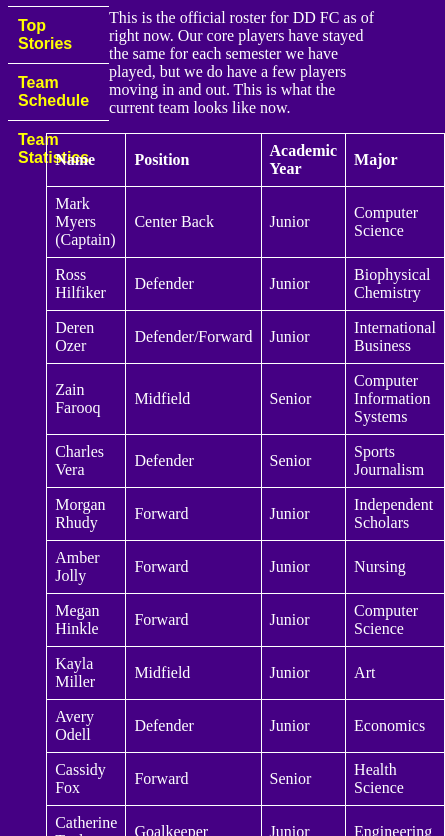
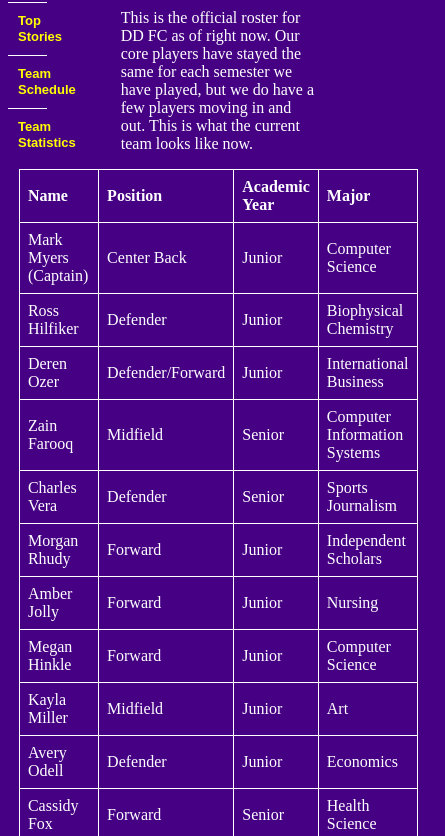
Before and after one commit to markmyers21/343-s23-p1, a plain HTML site: page roster.html in a window 390 px wide. Shown: the part 79-915 px from the top of the page, 445 px wide, since content can reach past the window. Drawn offline with Linux system fonts and the light colour scheme.

Commit message:
Updating roster.css

```diff
--- a/css/roster.css
+++ b/css/roster.css
@@ -5,8 +5,9 @@ nav {
 
 main {
     margin: auto;
-    max-width: 70vw;
+    max-width: 60vw;
     order: 2;
+    padding-left: 2%;
 }
 
 img {
@@ -29,3 +30,17 @@ th, td {
     display: flex;
     justify-content: center;
 }
+
+@media screen and (max-width: 600px) {
+    nav {
+        width: 10vw;
+    }
+
+    nav ul {
+        font-size: small;
+    }
+
+    main {
+        width: 50vw;
+    }
+}
```
